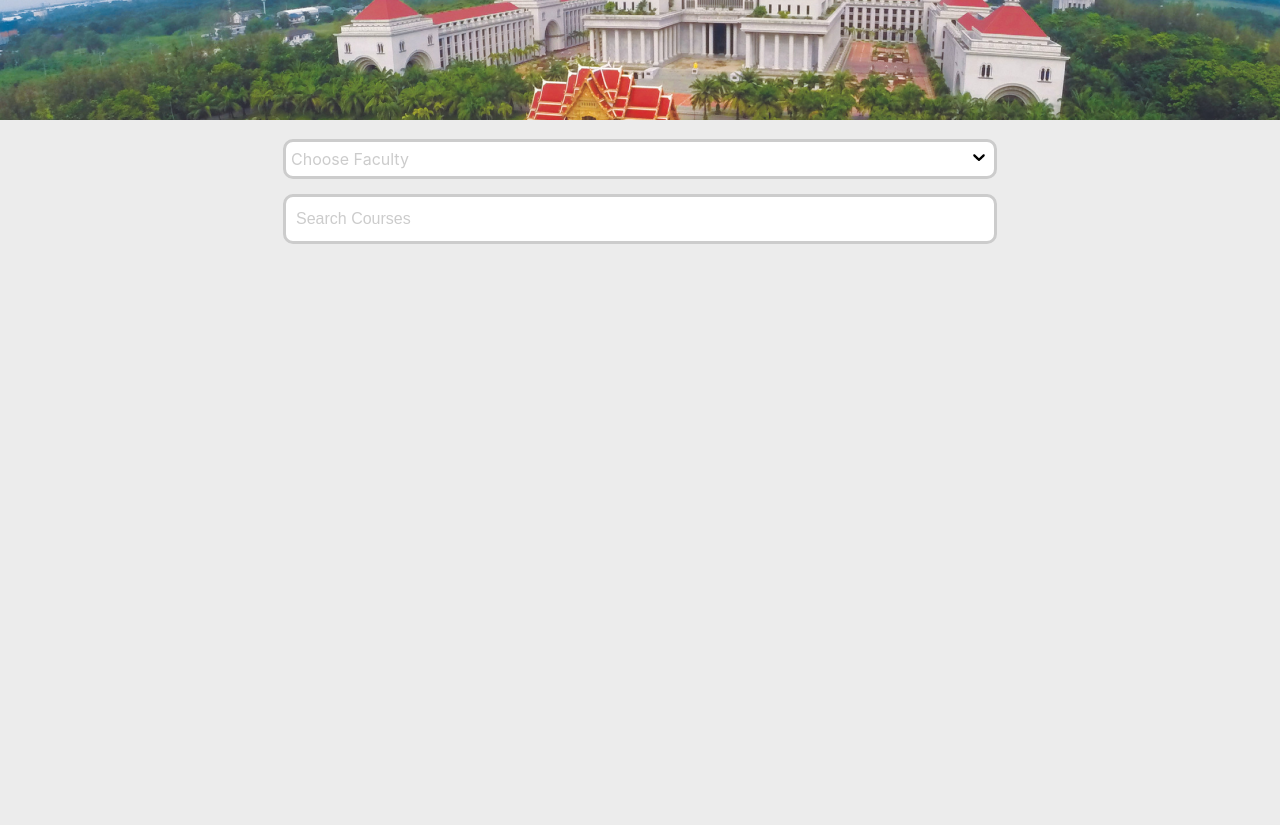
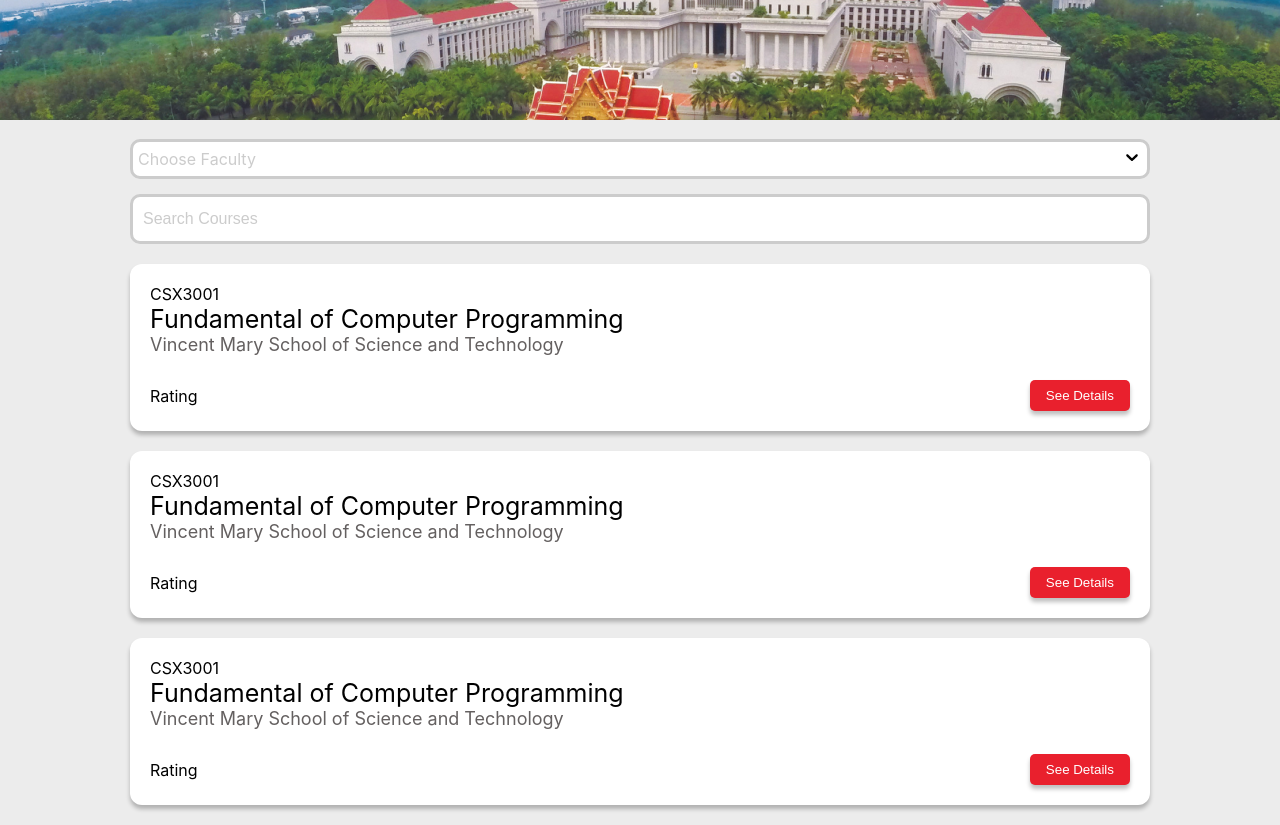
Before and after one commit to Vibolrottanaseng/student-review, a React (Create React App) app: page / in a window 1280 px wide. Shown: the part 280-1105 px from the top of the page. Before the commit the page ends 800 px from the top, so only its background shows below. Built offline with nearby package versions, Linux system fonts and the light colour scheme.

Commit message:
added card

```diff
--- a/package.json
+++ b/package.json
@@ -6,7 +6,9 @@
     "@testing-library/jest-dom": "^5.16.5",
     "@testing-library/react": "^13.4.0",
     "@testing-library/user-event": "^13.5.0",
+    "bootstrap": "^5.2.3",
     "react": "^18.2.0",
+    "react-bootstrap": "^2.7.0",
     "react-dom": "^18.2.0",
     "react-router-dom": "^6.8.0",
     "react-scripts": "^2.1.3",
--- a/src/App.js
+++ b/src/App.js
@@ -2,6 +2,7 @@ import React from "react";
 import { Routes, Route } from 'react-router-dom';
 import BrowseCourse from "./BrowseCourse.js";
 import ReviewForm from "./ReviewForm.js";
+
 
 function App() {
   return (
--- a/src/BrowseCourse.js
+++ b/src/BrowseCourse.js
@@ -4,6 +4,8 @@ import Dropdown from "./Components/UI/dropdown";
 import Searchbar from "./Components/UI/searchBar";
 import abac from "./assets/abac.png";
 import classes from "./App.css";
+import Card from "./Components/layouts/Card/card.js";
+
 
 function BrowseCourse() {
   const options = [
@@ -27,6 +29,7 @@ function BrowseCourse() {
       <main>
         <Dropdown placeHolder="Choose Faculty" options={options} />
         <Searchbar />
+        <Card />
       </main>
     </Fragment>
   );
--- a/src/Components/UI/dropdown.css
+++ b/src/Components/UI/dropdown.css
@@ -6,7 +6,7 @@
 
 }
 .dropdown-container {
-    width: 70%;
+    width: 100%;
     margin: auto;
     margin-top: 15px;
     justify-content: center;
--- a/src/Components/UI/searchBar.css
+++ b/src/Components/UI/searchBar.css
@@ -6,7 +6,7 @@
 
 }
 .search  {
-  width: 70%;
+  width: 100%;
   margin: auto;
   justify-content: center;
   position: relative;
--- /dev/null
+++ b/src/Components/layouts/Card/card.css
@@ -0,0 +1,46 @@
+.container {
+  margin: auto;
+  padding: 0 30px;
+  max-width: 1080px;
+  justify-content: center;
+}
+
+.card {
+    margin: 20px auto;
+    background: white;
+    padding: 20px;
+    box-shadow: 0px 4px 4px rgba(0, 0, 0, 0.25);
+    border-radius: 12px;
+}
+
+.card .course-id {
+    font-size: 18px;
+    color: black;
+}
+
+.card .course-title {
+    font-size: 25px;
+    color: black;
+}
+
+.card .faculty {
+    font-size: 18px;
+    color: #646060;
+}
+
+.row {
+    margin-top: 25px;
+    display: flex;
+    justify-content: space-between;
+    align-items: center;
+}
+
+.see-details {
+    padding: 8px 16px;
+    border: none;
+    color: white;
+    background: #E9202D;
+    box-shadow: 0px 4px 4px rgba(0, 0, 0, 0.25);
+    border-radius: 5px;
+    cursor: pointer;
+}
--- /dev/null
+++ b/src/Components/layouts/Card/card.js
@@ -0,0 +1,70 @@
+import React from "react";
+import "./card.css";
+
+function Card() {
+    return (
+        <div className="container">
+            <div className="card">
+                <div className="course">
+                    CSX3001
+                </div>
+                <div className="course-title">
+                    Fundamental of Computer Programming
+                </div>
+                <div className="faculty">
+                    Vincent Mary School of Science and Technology
+                </div>
+                <div className="row">
+                    <div className="rating">
+                        Rating
+                    </div>
+                    <button className="see-details">
+                        See Details
+                    </button>
+                </div>
+            </div>
+
+            <div className="card">
+                <div className="course">
+                    CSX3001
+                </div>
+                <div className="course-title">
+                    Fundamental of Computer Programming
+                </div>
+                <div className="faculty">
+                    Vincent Mary School of Science and Technology
+                </div>
+                <div className="row">
+                    <div className="rating">
+                        Rating
+                    </div>
+                    <button className="see-details">
+                        See Details
+                    </button>
+                </div>
+            </div>
+
+            <div className="card">
+                <div className="course">
+                    CSX3001
+                </div>
+                <div className="course-title">
+                    Fundamental of Computer Programming
+                </div>
+                <div className="faculty">
+                    Vincent Mary School of Science and Technology
+                </div>
+                <div className="row">
+                    <div className="rating">
+                        Rating
+                    </div>
+                    <button className="see-details">
+                        See Details
+                    </button>
+                </div>
+            </div>
+        </div>
+    );
+}
+
+export default Card;
```
Also changed, not shown: 1 other file (tests, documents, lock files or other folders).
